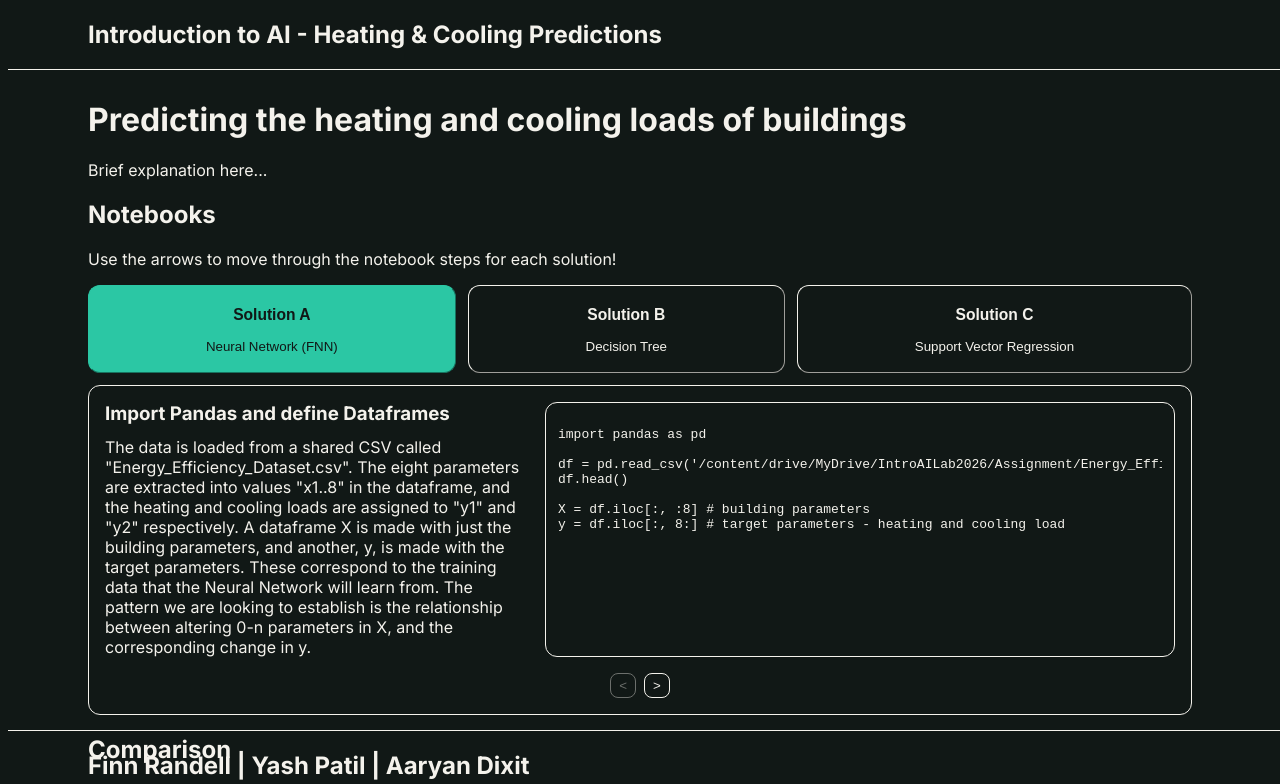
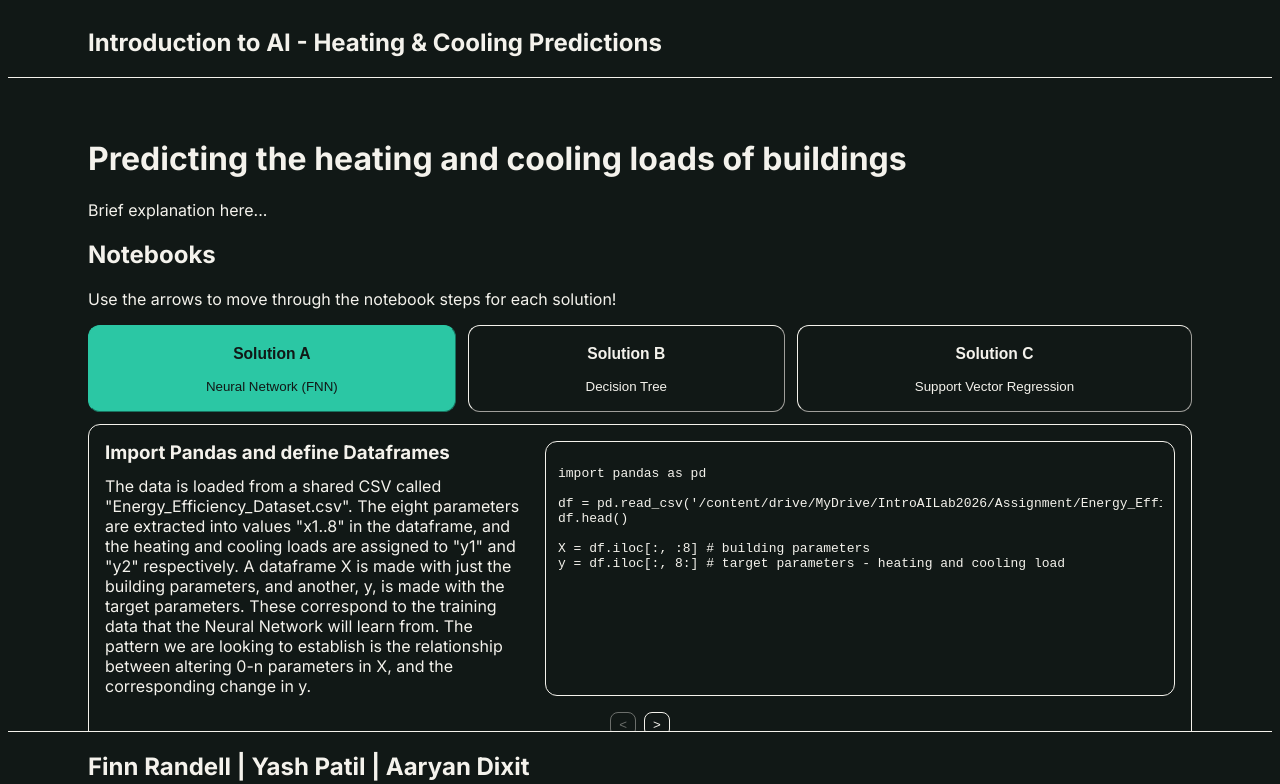
Before and after one commit to finngrandell/introduction-to-ai-interface, a React (Vite) app: page / in a window 1280 px wide. Shown: the top 784 px of the page. Built offline with nearby package versions, Linux system fonts and the light colour scheme.

Commit message:
header and footer sticky

```diff
--- a/src/App.jsx
+++ b/src/App.jsx
@@ -7,16 +7,16 @@ export default function App() {
   const [solutionSelected, setSolutionSelected] = useState('a');
 
   return (
-    <div className="w-full h-full">
+    <div className="relative w-full min-h-screen flex flex-col">
 
-      <div className="absolute top-0 w-full"> {/* Header */}
+      <div className="sticky top-0 z-10 w-full bg-ink"> {/* Header */}
          <div className="px-20">
           <h2 className="text-white">Introduction to AI - Heating & Cooling Predictions</h2>
         </div>
         <div className="h-1px bg-white w-full"></div>
       </div>
 
-      <div className="px-20 my-25 text-white"> {/* Body */}
+      <div className="px-20 my-10 text-white"> {/* Body */}
         <div>
           <h1>Predicting the heating and cooling loads of buildings</h1>
           <p>Brief explanation here...</p>
@@ -55,7 +55,7 @@ export default function App() {
 
       </div>
 
-      <div className="absolute bottom-0 w-full"> {/* Footer */}
+      <div className="sticky bottom-0 z-10 mt-auto w-full bg-ink"> {/* Footer */}
         <div className="h-1px bg-white w-full"></div>
         <div className="px-20">
           <h2 className="text-white">Finn Randell | Yash Patil | Aaryan Dixit</h2>
```
